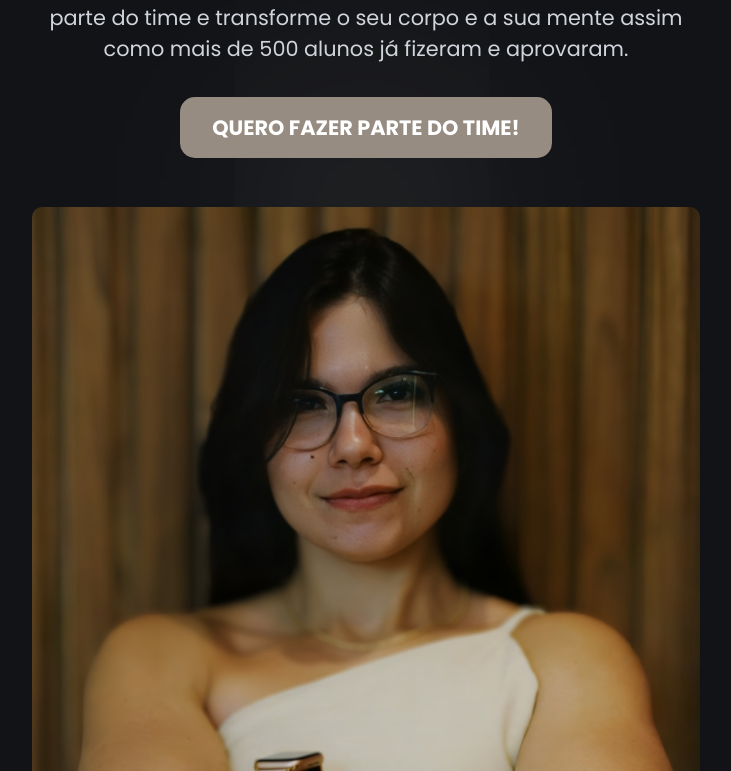
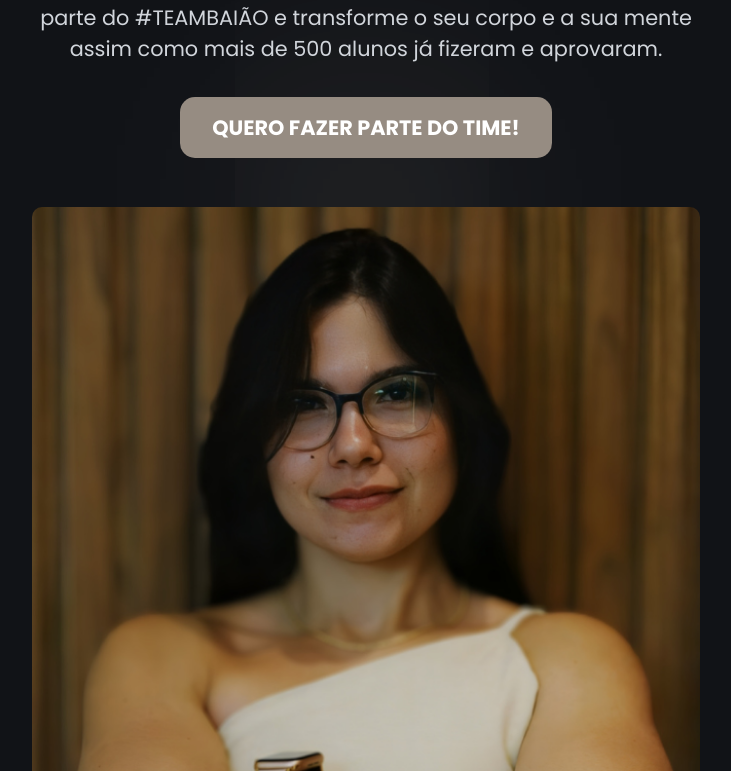
Before and after one commit to LucasMoraes94/CAROLBAIAO, a plain HTML site: page TEAMBAIAO/index.html in a window 1280 px wide. Shown: the part 1374-2145 px from the top of the page, without its empty margins (274-1005 px from the left). Drawn offline with nearby package versions, Linux system fonts and the light colour scheme.

Commit message:
alteração html

```diff
--- a/TEAMBAIAO/index.html
+++ b/TEAMBAIAO/index.html
@@ -45,7 +45,7 @@
         <h1><span>CAROL </span> BAIÃO</h1>
         <p style="padding-bottom: 1rem; font-size: 1.3rem;">
           Libere o seu potencial em busca da sua melhor forma.
-          Faça parte do time e transforme o seu corpo e a sua mente
+          Faça parte do #TEAMBAIÃO e transforme o seu corpo e a sua mente
           assim como mais de 500 alunos já fizeram e aprovaram.
         </p>
         <a href="#price" class="btn">QUERO FAZER PARTE DO TIME!</a>
```
